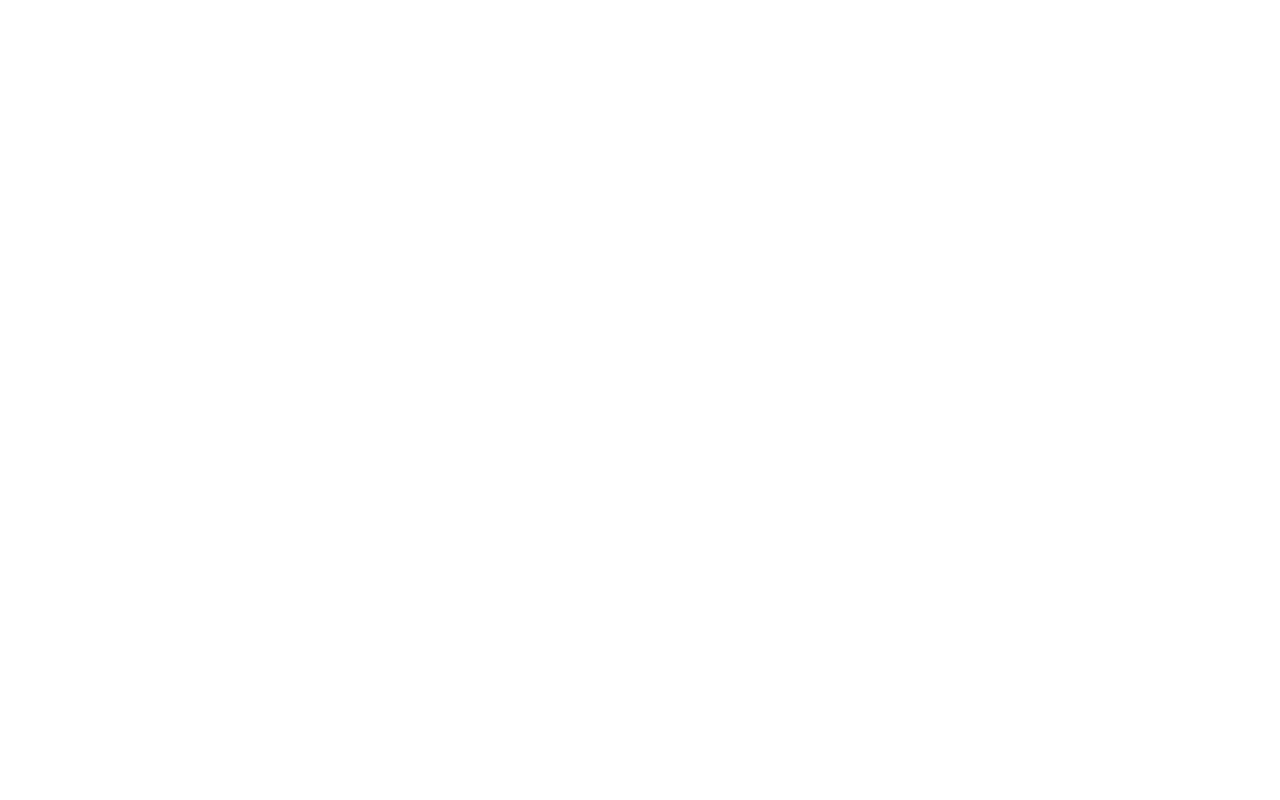
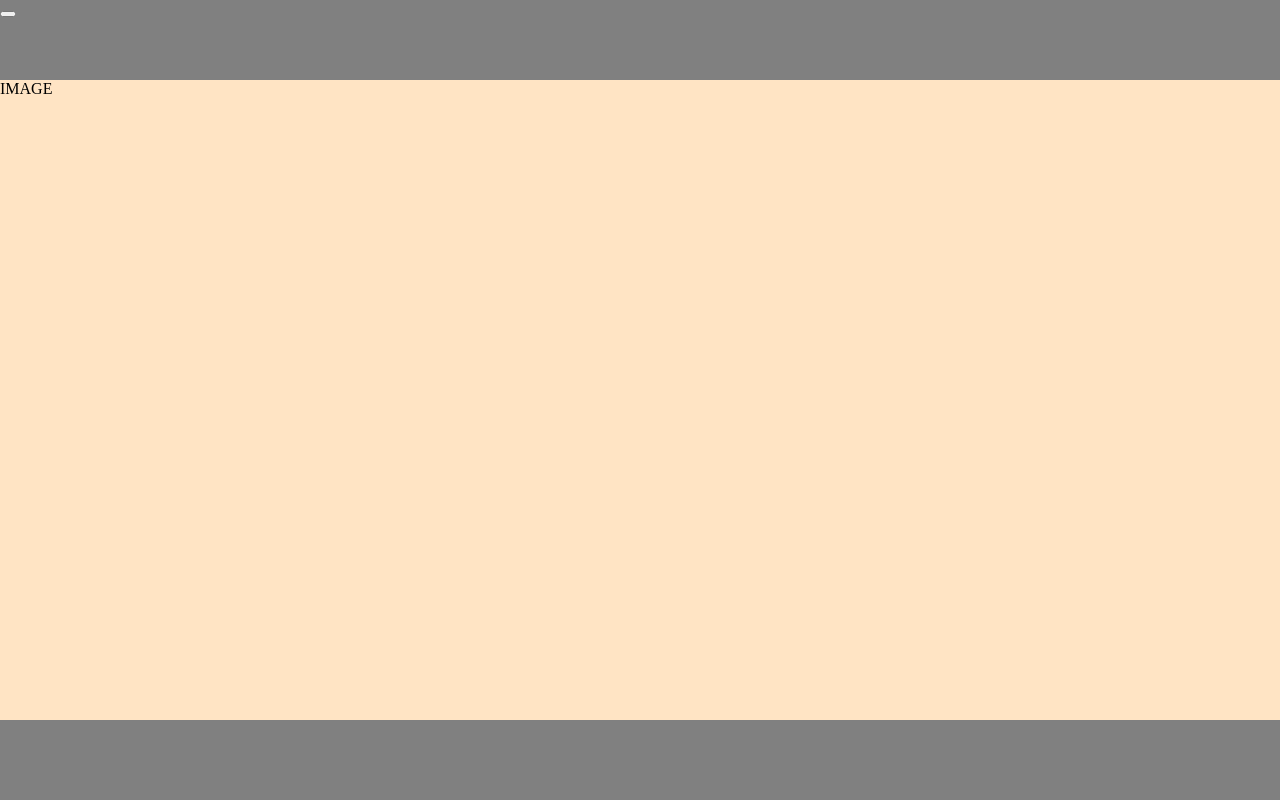
Before and after one commit to iyilmaz24/ui_elements_demo, a website built with webpack: page src/template.html in a window 1280 px wide. Built offline with nearby package versions, Linux system fonts and the light colour scheme.

Commit message:
create demo site layout, basic css reset + flexbox rules

```diff
--- a/src/index.js
+++ b/src/index.js
@@ -0,0 +1 @@
+import './style.css';
--- /dev/null
+++ b/src/style.css
@@ -0,0 +1,41 @@
+
+html
+{
+    height: 100vh;
+    width: 100vw;
+    font-size: 16px;
+    margin: 0;
+}
+
+
+body
+{
+    height: 100vh;
+    width: 100vw;
+    margin: 0;
+    display: flex;
+    flex-direction: column;
+    justify-content: center;
+    align-items: center;
+}
+
+#nav-bar
+{
+    height: 10vh;
+    width: 100vw;
+    background-color: gray;
+}
+
+#content
+{
+    height: 80vh;
+    width: 100vw;
+    background-color: bisque;
+}
+
+footer
+{
+    height: 10vh;
+    width: 100vw;
+    background-color: gray;
+}
--- a/src/template.html
+++ b/src/template.html
@@ -6,5 +6,15 @@
     <title>Document</title>
   </head>
 
-  <body></body>
+  <body>
+
+      <div id="nav-bar">
+          <button id="drop-down-button"></button>
+      </div>
+      <div id="content">
+          <div>IMAGE</div>
+      </div>
+      <footer></footer>
+
+  </body>
 </html>
```
Also changed, not shown: dist/bundle.js, dist/index.html.
